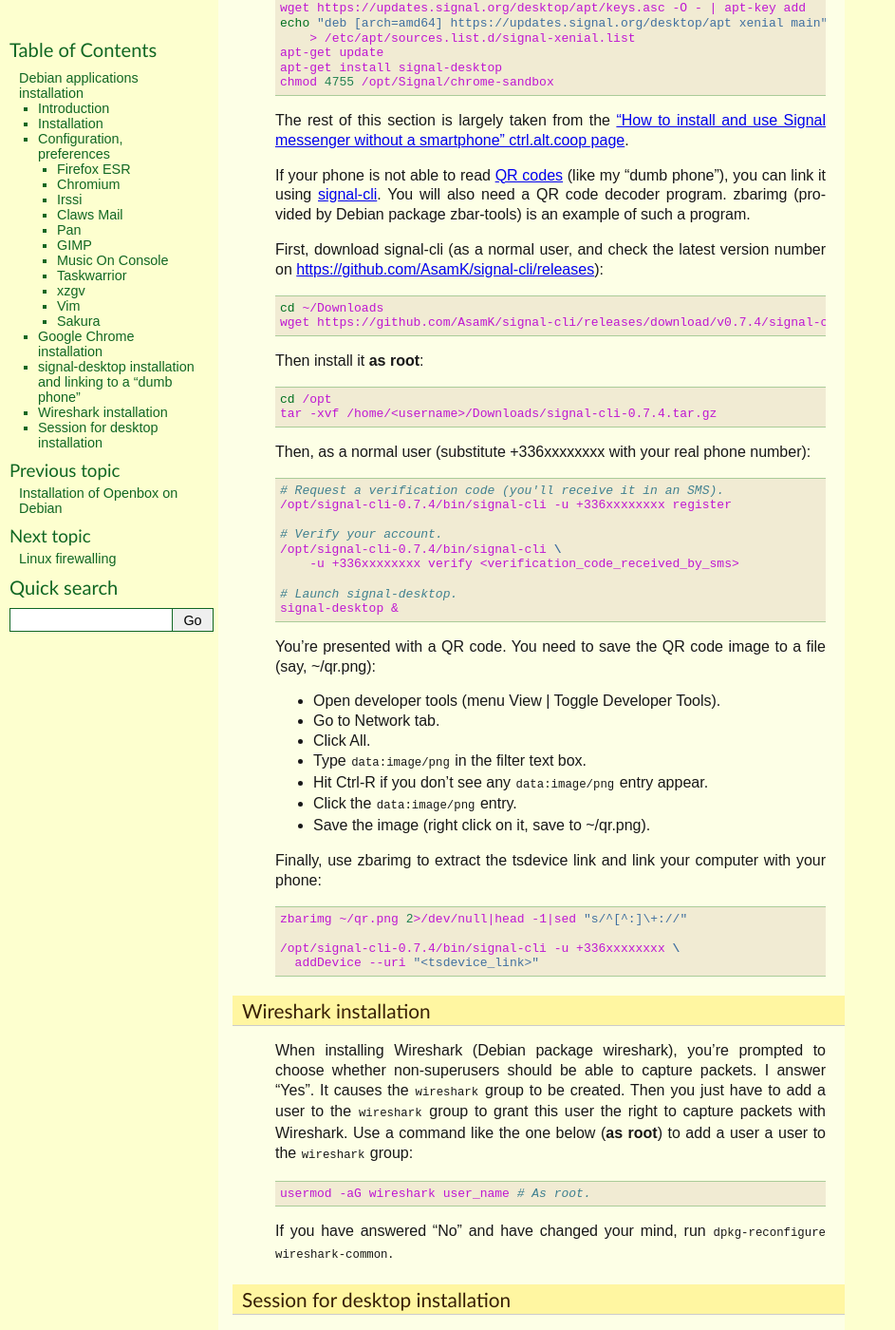
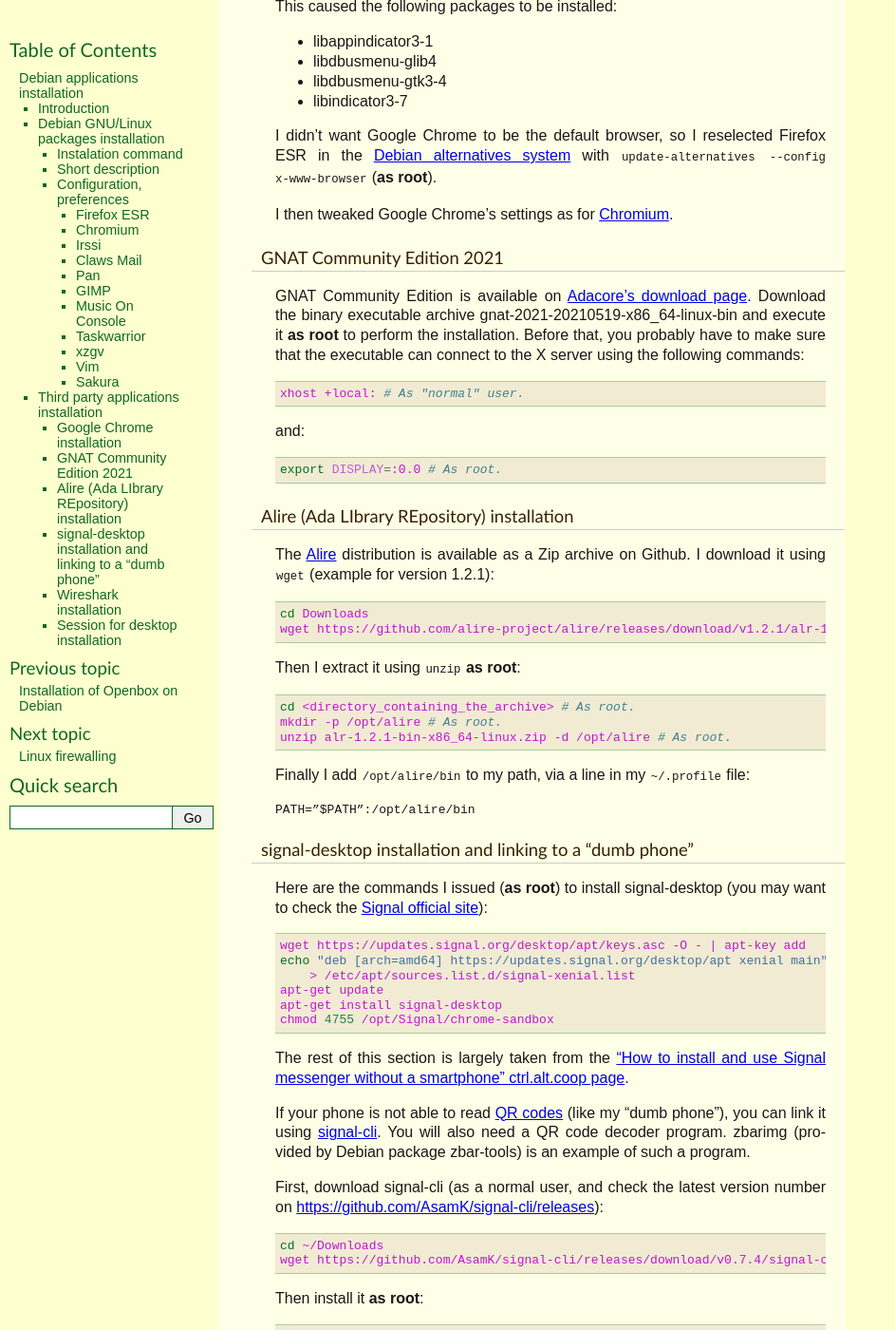
Before and after one commit to thierr26/thierr26_personal_notes_sphinx_sources, a Sphinx documentation site: the page built from source/debian_apps_install.rst, in a window 1280 px wide and 1400 px high, scrolled down 7658 px. Shown: the whole window at 95% size, without its empty margins (0-943 px from the left). Built offline with Sphinx 7.4.7, drawn with Linux system fonts in a browser that asks for light colours; some of the changed text lies outside the part shown.

Commit message:
Add GNAT CE 2021 and Alire in Debian app. page
and rework the page structure.

```diff
--- a/source/debian_apps_install.rst
+++ b/source/debian_apps_install.rst
@@ -11,25 +11,31 @@
 Introduction
 ------------
 
-This page gives the packages I install on my `Debian GNU/Linux
+This page describes most of the installations I do on my `Debian GNU/Linux
 <https://www.debian.org>`_ machines just after the :doc:`base installation
 <debian_base_install>` and in my first :doc:`Openbox <openbox_on_debian>`
 session.
 
-Some packages I install are not mentioned here because I have written dedicated
-pages for them. Please see the :doc:`home page <index>`.
+The first section is about Debian GNU/Linux packages installations, the second
+one is about third party applications installations.
+
+Some of the applications I install have a dedicated page on this site (please
+see the :doc:`home page <index>`) and are not mentionned here.
 
 
-Installation
-------------
+Debian GNU/Linux packages installation
+--------------------------------------
 
-.. index::
-  single: xfreerdp
 
-**As root**::
+Instalation command
+~~~~~~~~~~~~~~~~~~~
+
+The command to be run (**as root**) to perform the Debian GNU/Linux packages
+installation is::
 
   apt-get install \
       apt-rdepends \
+      curl \
       firefox-esr midori \
       webext-ublock-origin \
       w3m \
@@ -107,10 +113,21 @@
       ruby-nokogiri \
       sakura # As root.
 
+
+Short description
+~~~~~~~~~~~~~~~~~
+
+.. index::
+  single: xfreerdp
+
+Here's a short description of the packages:
+
 .. list-table::
 
   * - apt-rdepends
     - Package dependencies listing tool
+  * - curl
+    - Data transfer tool
   * - firefox-esr, midori
     - Graphical Web browsers
   * - webext-ublock-origin
@@ -188,8 +205,9 @@
   * - libncurses5
     - Libraries for terminal handling (legacy version), needed to run `GNAT
       Programming Studio
-      <https://en.wikipedia.org/wiki/GNAT_Programming_Studio>`_ as provided
-      with `GNAT Community <https://www.adacore.com/community>`_ 2018 and 2019.
+      <https://learn.adacore.com/courses/GNAT_Toolchain_Intro/chapters/gnat_studio.html>`_
+      as provided with `GNAT Community <https://www.adacore.com/download>`_
+      2018 and 2019.
   * - libb-lint-perl
     - Perl code checker
   * - gimp, jhead, imagemagick
@@ -273,10 +291,10 @@
 
 
 Configuration, preferences
---------------------------
+~~~~~~~~~~~~~~~~~~~~~~~~~~
 
 Firefox ESR
-~~~~~~~~~~~
+___________
 
 .. index::
   pair: Firefox ESR; confirm on exit
@@ -300,7 +318,7 @@
 .. _chromium_config:
 
 Chromium
-~~~~~~~~
+________
 
 .. index::
   pair: Chromium; default search engine
@@ -314,7 +332,7 @@
 
 
 Irssi
-~~~~~
+_____
 
 .. index::
   pair: Irssi; theme
@@ -331,7 +349,7 @@
 
 
 Claws Mail
-~~~~~~~~~~
+__________
 
 .. index::
   pair: Claws Mail; confirm on exit
@@ -373,7 +391,7 @@
 
 
 Pan
-~~~
+___
 
 .. index::
   pair: Pan; custom browser
@@ -392,7 +410,7 @@
 
 
 GIMP
-~~~~
+____
 
 .. index::
   pair: Gimp; theme
@@ -407,7 +425,7 @@
 
 
 Music On Console
-~~~~~~~~~~~~~~~~
+________________
 
 .. index::
   single: Music On Console
@@ -424,7 +442,7 @@
 
 
 Taskwarrior
-~~~~~~~~~~~
+___________
 
 .. index::
   single: Taskwarrior
@@ -438,7 +456,7 @@
 
 
 xzgv
-~~~~
+____
 
 .. index::
   single: xzgv
@@ -453,7 +471,7 @@
 
 
 Vim
-~~~
+___
 
 .. index::
   pair: Vim; backup files
@@ -521,7 +539,7 @@
 
 
 Sakura
-~~~~~~
+______
 
 .. index::
   single: Sakura
@@ -529,8 +547,12 @@
 Set font to Inconsolata Medium 12.
 
 
+Third party applications installation
+-------------------------------------
+
+
 Google Chrome installation
---------------------------
+~~~~~~~~~~~~~~~~~~~~~~~~~~
 
 .. index::
   single: Google Chrome
@@ -563,8 +585,53 @@
 :ref:`Chromium <chromium_config>`.
 
 
+GNAT Community Edition 2021
+~~~~~~~~~~~~~~~~~~~~~~~~~~~
+
+.. index::
+  single: GNAT Community Edition
+  single: xhost
+
+GNAT Community Edition is available on `Adacore's download page
+<https://www.adacore.com/download/more>`_. Download the binary executable
+archive gnat-2021-20210519-x86_64-linux-bin and execute it **as root** to
+perform the installation. Before that, you probably have to make sure that the
+executable can connect to the X server using the following commands::
+
+  xhost +local: # As "normal" user.
+
+and::
+
+  export DISPLAY=:0.0 # As root.
+
+
+Alire (Ada LIbrary REpository) installation
+~~~~~~~~~~~~~~~~~~~~~~~~~~~~~~~~~~~~~~~~~~~
+
+.. index::
+  single: Alire (Ada LIbrary REpository)
+  single: ~/.profile
+
+The `Alire <https://alire.ada.dev/>`_ distribution is available as a Zip
+archive on Github. I download it using ``wget`` (example for version 1.2.1)::
+
+  cd Downloads
+  wget https://github.com/alire-project/alire/releases/download/v1.2.1/alr-1.2.1-bin-x86_64-linux.zip
+
+Then I extract it using ``unzip`` **as root**::
+
+  cd <directory_containing_the_archive> # As root.
+  mkdir -p /opt/alire # As root.
+  unzip alr-1.2.1-bin-x86_64-linux.zip -d /opt/alire # As root.
+
+Finally I add ``/opt/alire/bin`` to my path, via a line in my ``~/.profile``
+file:
+
+| PATH="$PATH":/opt/alire/bin
+
+
 signal-desktop installation and linking to a "dumb phone"
----------------------------------------------------------
+~~~~~~~~~~~~~~~~~~~~~~~~~~~~~~~~~~~~~~~~~~~~~~~~~~~~~~~~~
 
 .. index::
   single: signal-desktop
@@ -638,7 +705,7 @@
 
 
 Wireshark installation
-----------------------
+~~~~~~~~~~~~~~~~~~~~~~
 
 .. index::
   single: Wireshark
@@ -660,7 +727,7 @@
 
 
 Session for desktop installation
---------------------------------
+~~~~~~~~~~~~~~~~~~~~~~~~~~~~~~~~
 
 .. index::
   single: Session
```
